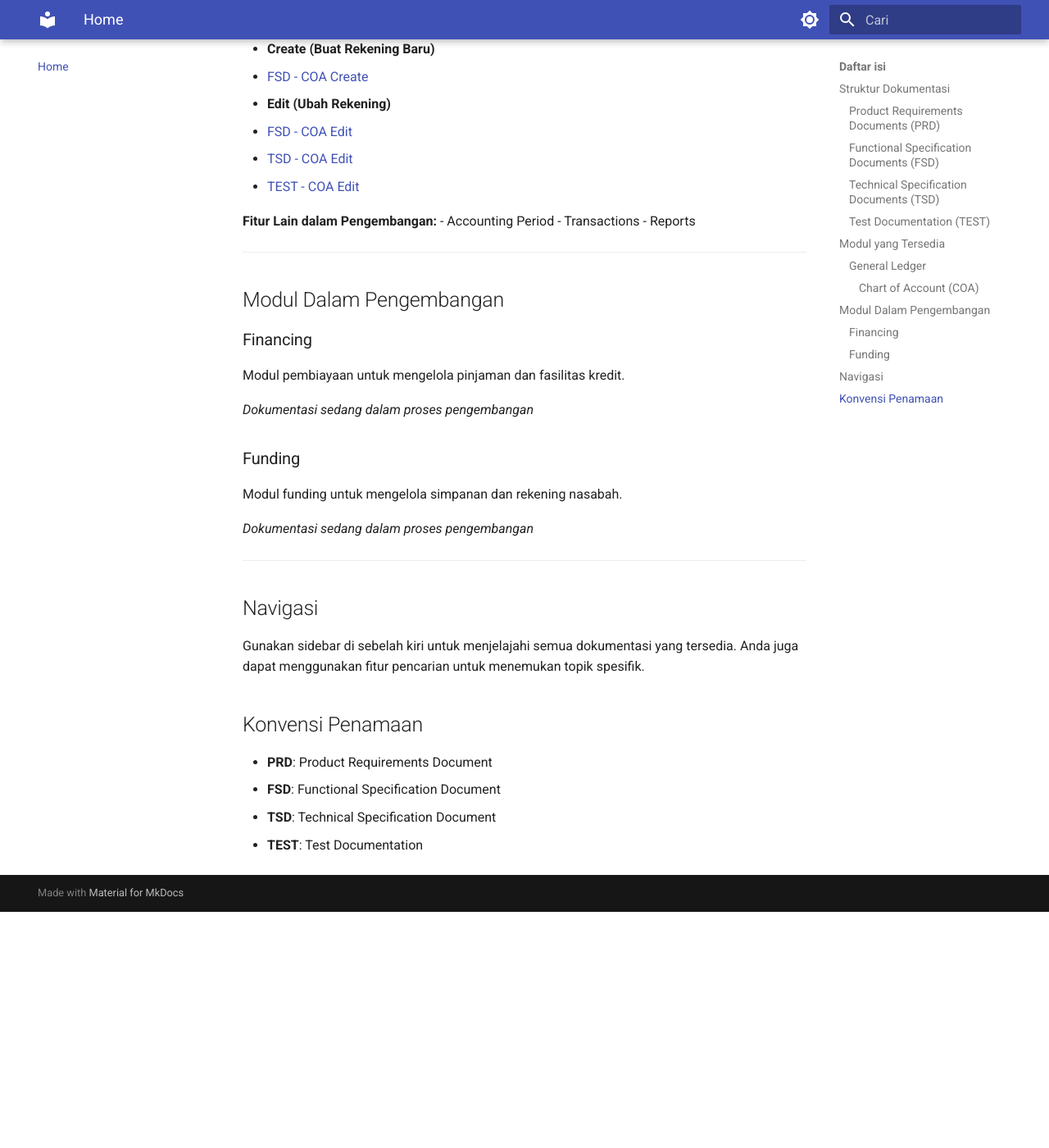
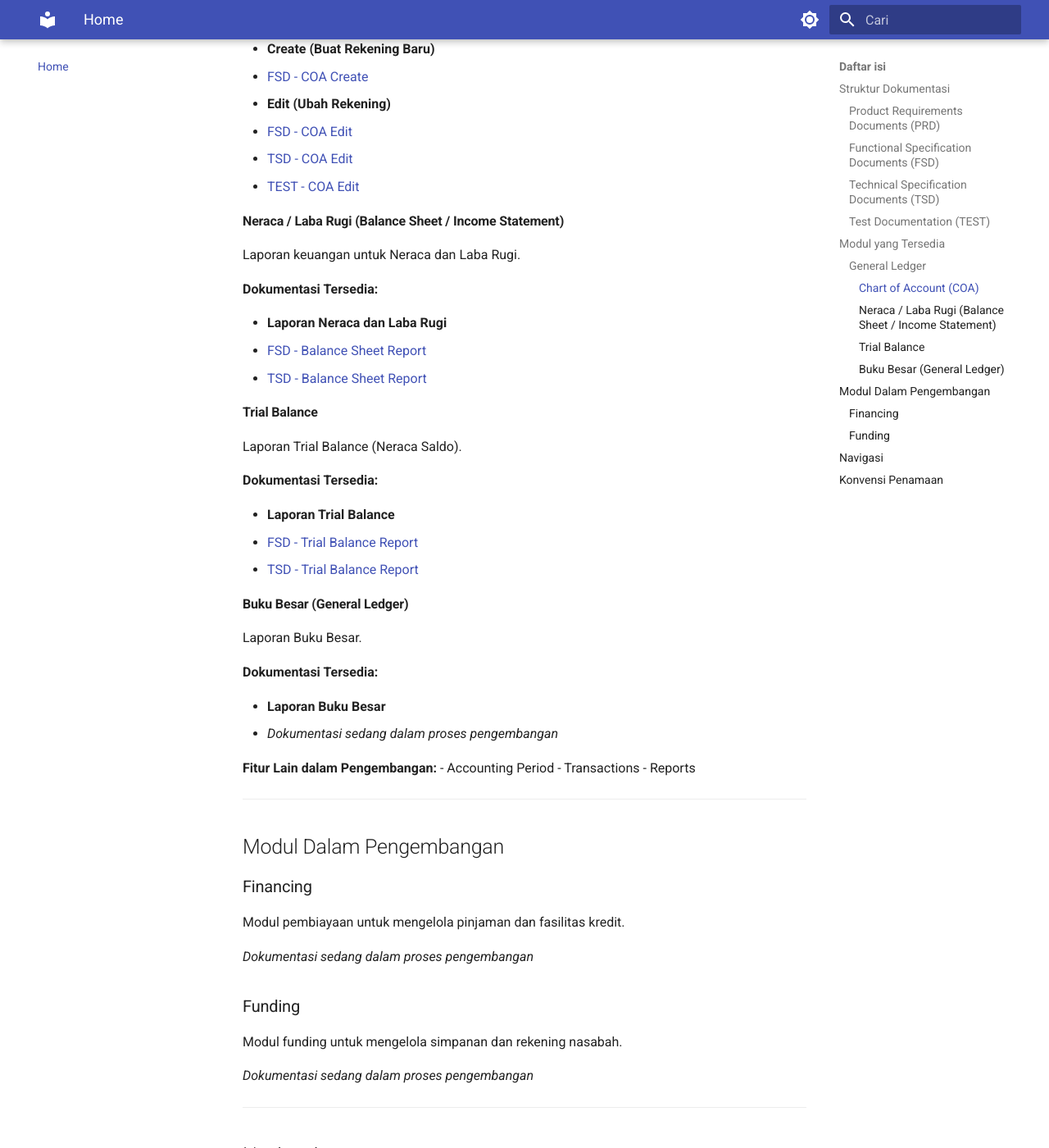
Before and after one commit to wisnu/ibank-docs, an MkDocs documentation site: the page built from docs/index.md, in a window 1280 px wide and 1400 px high, scrolled down 1228 px. Shown: the whole window at 82% size. Built offline with MkDocs 1.6.1 and Material for MkDocs 9.7.7, drawn with Linux system fonts in a browser that asks for light colours; before the commit the page ends 2340 px from its top, so only the background shows below that.

Commit message:
feat: update mkdocs and index.md

```diff
--- a/docs/index.md
+++ b/docs/index.md
@@ -45,6 +45,35 @@ Sistem manajemen Chart of Account untuk pengelolaan akun-akun keuangan.
   - [TSD - COA Edit](GL/chart-of-account/edit/TSD_COA_Edit.md)
   - [TEST - COA Edit](GL/chart-of-account/edit/TEST_COA_Edit.md)
 
+#### Neraca / Laba Rugi (Balance Sheet / Income Statement)
+
+Laporan keuangan untuk Neraca dan Laba Rugi.
+
+**Dokumentasi Tersedia:**
+
+- **Laporan Neraca dan Laba Rugi**
+  - [FSD - Balance Sheet Report](GL/balance-sheet/FSD_balance-sheet_report.md)
+  - [TSD - Balance Sheet Report](GL/balance-sheet/TSD_balance-sheet_report.md)
+
+#### Trial Balance
+
+Laporan Trial Balance (Neraca Saldo).
+
+**Dokumentasi Tersedia:**
+
+- **Laporan Trial Balance**
+  - [FSD - Trial Balance Report](GL/trial-balance/FSD_trial-balance_report.md)
+  - [TSD - Trial Balance Report](GL/trial-balance/TSD_trial-balance_report.md)
+
+#### Buku Besar (General Ledger)
+
+Laporan Buku Besar.
+
+**Dokumentasi Tersedia:**
+
+- **Laporan Buku Besar**
+  - *Dokumentasi sedang dalam proses pengembangan*
+
 **Fitur Lain dalam Pengembangan:**
 - Accounting Period
 - Transactions
--- a/mkdocs.yml
+++ b/mkdocs.yml
@@ -45,6 +45,17 @@ nav:
               - TSD: GL/chart-of-account/edit/TSD_COA_Edit.md
               - TEST: GL/chart-of-account/edit/TEST_COA_Edit.md
 
+      - Neraca / Laba Rugi:
+          - FSD: GL/balance-sheet/FSD_balance-sheet_report.md
+          - TSD: GL/balance-sheet/TSD_balance-sheet_report.md
+
+      - Trial Balance:
+          - FSD: GL/trial-balance/FSD_trial-balance_report.md
+          - TSD: GL/trial-balance/TSD_trial-balance_report.md
+
+      - Buku Besar:
+          - Coming Soon: GL/ledger/placeholder.md
+
   - Fingerscan:
       - FSD: Fingerscan/FSD_Fingerscan_Biometrik.md
 
```
